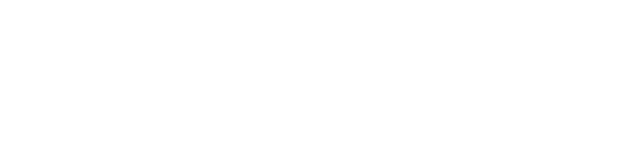
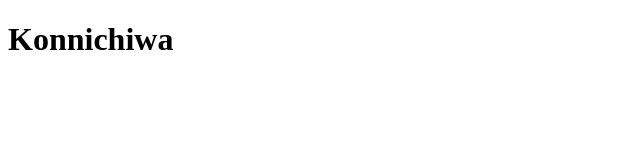
Before and after one commit to legacy812/legacy812.github.io, a plain HTML site: page index.html in a window 1280 px wide. Shown: the whole page, without its empty margins (0-640 px from the left). Drawn offline with Linux system fonts and the light colour scheme.

Commit message:
Added Body

```diff
--- a/index.html
+++ b/index.html
@@ -7,6 +7,6 @@
   <title>My first Deployed App</title>
 </head>
 <body>
-
+  <h1>Konnichiwa</h1>
 </body>
 </html>
```
